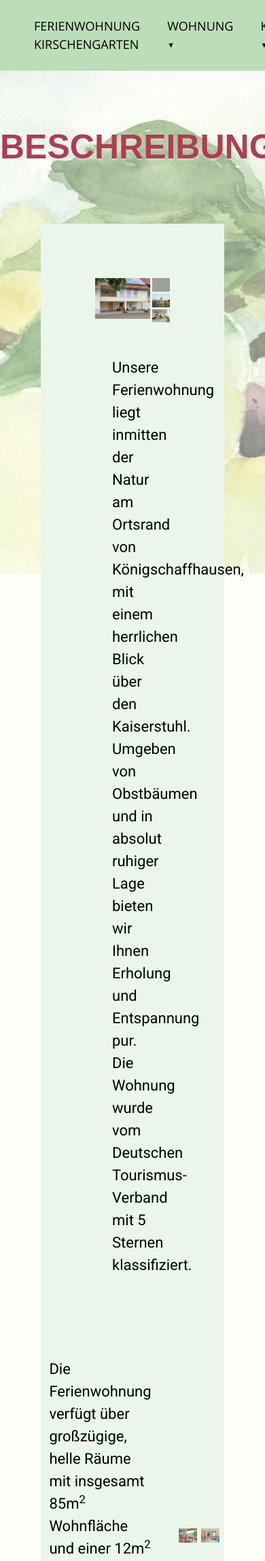
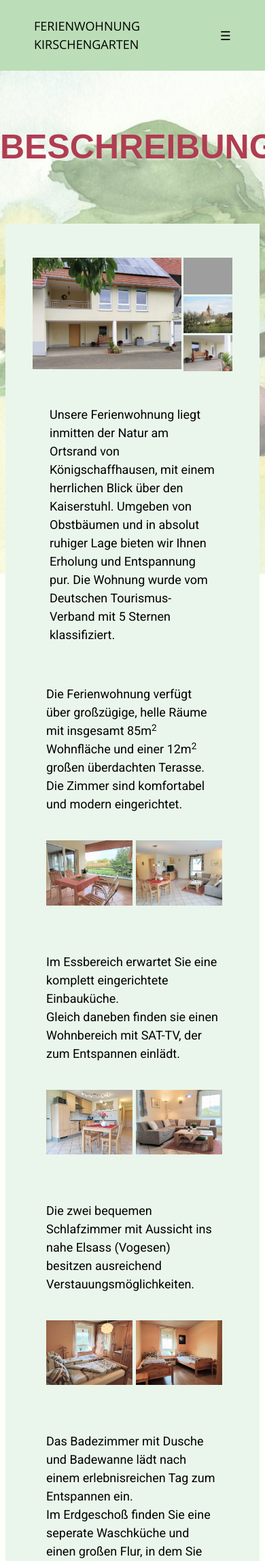
Before and after one commit to lh535/fewo-kirschengarten, a PHP site: page /beschreibung.php in a window 390 px wide. Shown: the top 2296 px of the page at 68% size. Run offline with PHP 8.4, Linux system fonts and the light colour scheme; grey boxes are pictures that could not be loaded.

Commit message:
further edits to mobile layout, including non-functional navbar

```diff
--- a/head.php
+++ b/head.php
@@ -7,7 +7,7 @@
 <link href="https://fonts.googleapis.com/css2?family=Open+Sans&family=Roboto&family=Roboto+Condensed:wght@400;700&display=swap" rel="stylesheet">
 <link rel="icon" href="images/favicon.ico">
 
-<meta name="viewport" content="user-scalable=yes">
+<meta name="viewport" content="width=device-width, user-scalable=yes">
 <meta http-equiv="X-UA-Compatible" content="IE=edge,chrome=1">
 <meta name="description" content="Fünf-Sterne Ferienwohnung am Kaiserstuhl"
 <meta name="author" content="Lisa Hofert">
--- a/header.php
+++ b/header.php
@@ -30,5 +30,8 @@
 
     <a class="header-main" href='anfahrt.php'>ANFAHRT</a>
   </div>
+  <div id="header-mobile-dropdown">
+    <span class="header-main" id="hamburger-button">&#x2630;</span>
+  </div>
 </nav>
 </header>
--- a/styles/header.less
+++ b/styles/header.less
@@ -18,11 +18,15 @@
   display: flex;
   justify-content: space-between;
   padding: 0px 30px;
+  align-items: center;
 }
 
 #header-right-container {
   display: flex;
   justify-content: end;
+}
+#header-mobile-dropdown {
+  display: none;
 }
 
 .header-main {
--- a/styles/main.css
+++ b/styles/main.css
@@ -112,15 +112,48 @@
   }
 }
 @media only screen and (max-width: 768px) {
-  .content-wrapper {
-    margin: 0px 8px 20px 8px;
+  html .content-wrapper {
+    margin: 0px 8px 50px 8px;
     padding: 30px 40px;
   }
-  .paragraph {
+  html p {
+    font-size: 18px;
+  }
+  html .paragraph {
+    flex-direction: column;
+    margin: 10px 0px;
+  }
+  html .home_button_div {
+    display: flex;
+    flex-direction: column;
+    align-items: center;
+  }
+  html .home_buttons {
+    margin: 15px 0px;
+    width: 350px;
+    padding: 20px 20px;
+  }
+  html .gallery-content {
+    width: 100%;
+    height: auto;
+    top: 50%;
+    transform: translateY(-50%);
+  }
+  html #home_small_logo {
+    font-size: 50px;
+  }
+  html #home_big_logo {
+    font-size: 70px;
+  }
+  html .whitespace {
+    display: none;
+  }
+  html #header-right-container {
+    display: none;
     flex-direction: column;
   }
-  .home_buttons {
-    margin: 15px 0px;
+  html #header-mobile-dropdown {
+    display: block;
   }
 }
 html {
@@ -371,10 +404,14 @@
   display: flex;
   justify-content: space-between;
   padding: 0px 30px;
+  align-items: center;
 }
 #header-right-container {
   display: flex;
   justify-content: end;
+}
+#header-mobile-dropdown {
+  display: none;
 }
 .header-main {
   padding: 25px 20px;
--- a/styles/page-template.less
+++ b/styles/page-template.less
@@ -159,6 +159,7 @@
   left: 0px;
   top: 0px;
   overflow: auto;
+}
 
 .prev-button, .next-button, .close-button{
   color: white;
@@ -192,8 +193,6 @@
   width: auto;
   margin: auto;
 }
-}
-
 
 .centered-text {
   >* {
```
Also changed, not shown: other parts of styles/main.css (+17 -17 lines), styles/homepage.less (+7 -5 lines), styles/mobile.less (+39 -1 lines). Lines whose indentation alone changed are shown as unchanged.
